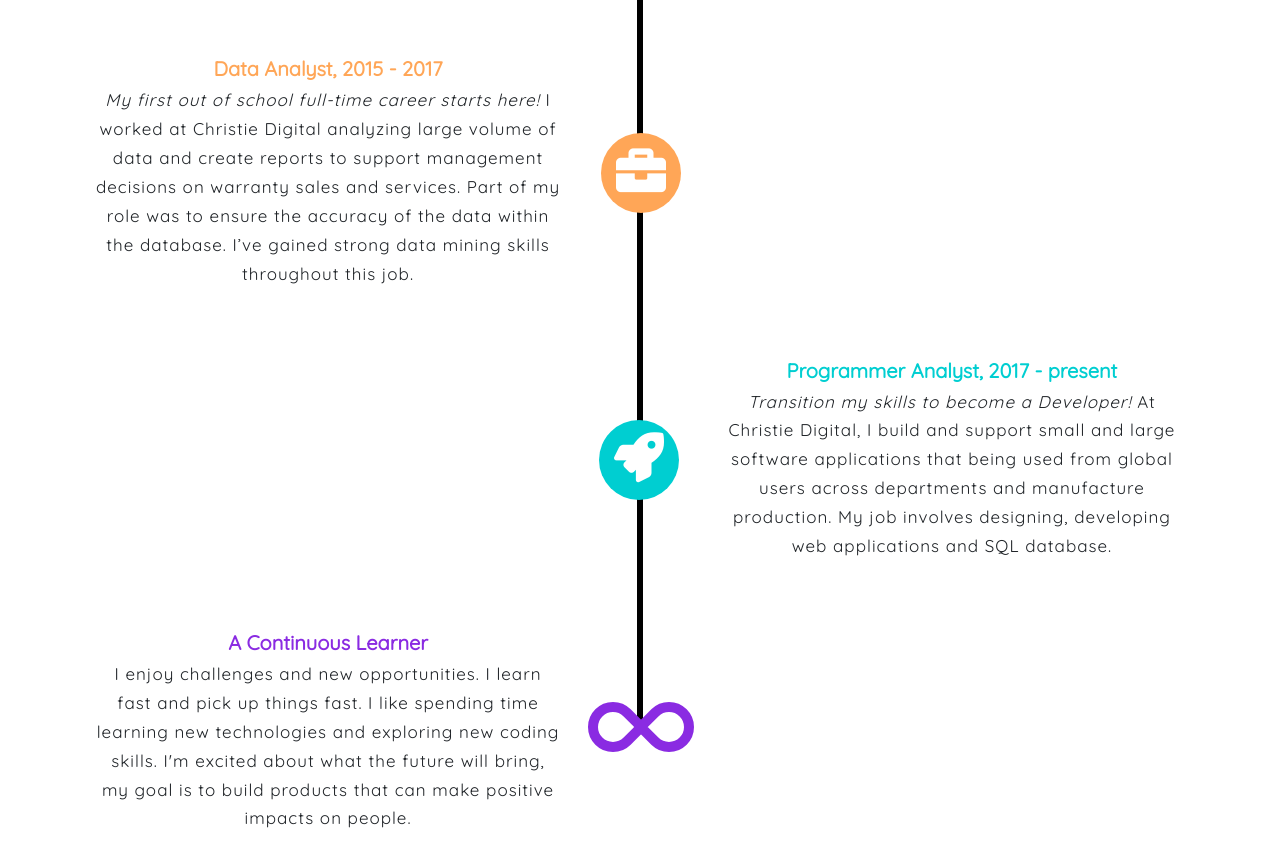
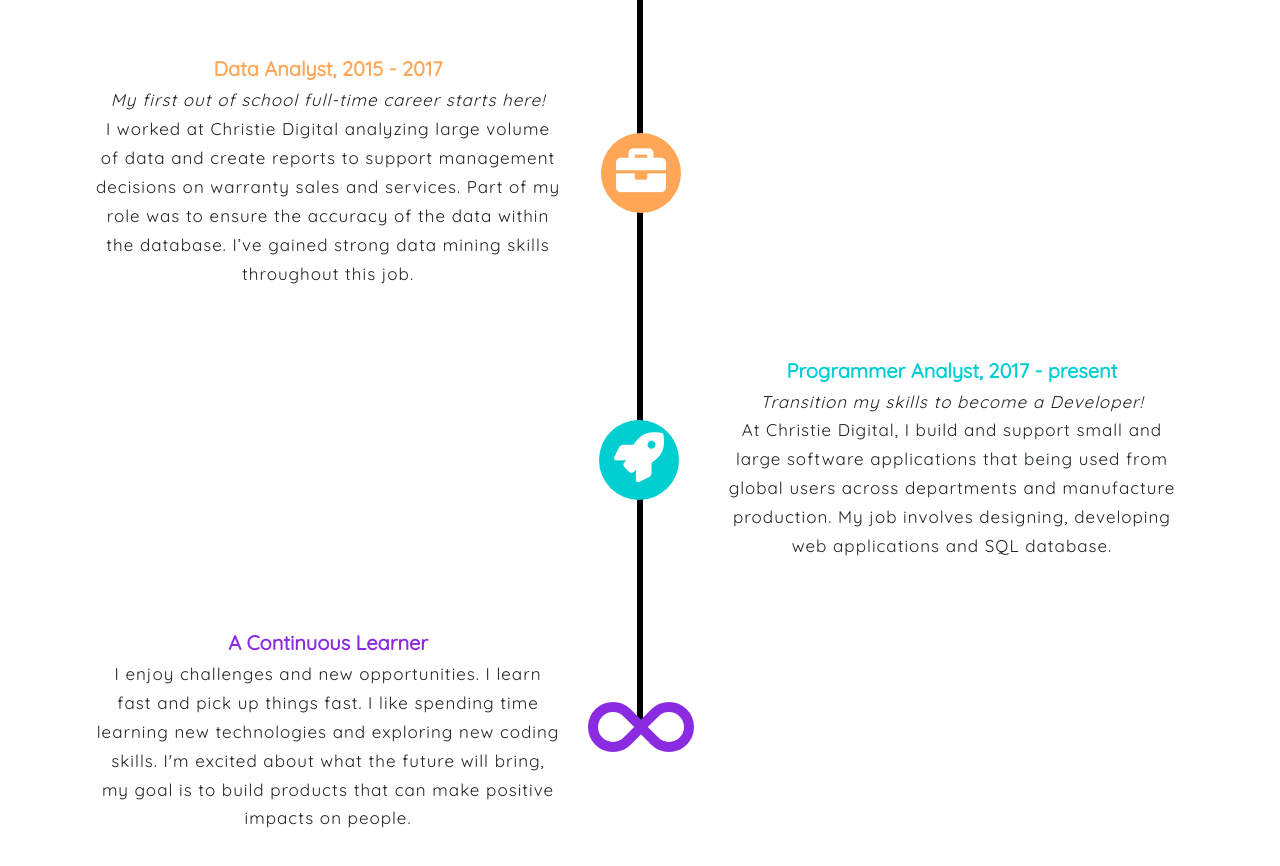
Before and after one commit to tinary/tinary-website-v2, a plain HTML site: page index.html in a window 1280 px wide. Shown: the part 1340-2206 px from the top of the page. Drawn offline with nearby package versions, Linux system fonts and the light colour scheme.

Commit message:
Update index.html

```diff
--- a/index.html
+++ b/index.html
@@ -129,7 +129,8 @@
               </div>
               <div class="inner-content">
                 <h3 class="title">Data Analyst, 2015 - 2017</h3>
-                <p class="description"><i>My first out of school full-time career starts here!</i> I worked at Christie Digital analyzing large volume of data and create reports to support management decisions on warranty sales and services. Part of
+                <p class="description"><i>My first out of school full-time career starts here!</i></p>
+                <p class="description">I worked at Christie Digital analyzing large volume of data and create reports to support management decisions on warranty sales and services. Part of
                   my role was to ensure the accuracy of the data within the database. I’ve gained strong data mining skills throughout this job.</p>
               </div>
             </div>
@@ -140,7 +141,8 @@
               </div>
               <div class="inner-content">
                 <h3 class="title">Programmer Analyst, 2017 - present</h3>
-                <p class="description"><i>Transition my skills to become a Developer!</i> At Christie Digital, I build and support small and large software applications that being used from global users across departments and manufacture production.
+                <p class="description"><i>Transition my skills to become a Developer!</i></p>
+                <p class="description">At Christie Digital, I build and support small and large software applications that being used from global users across departments and manufacture production.
                   My job involves designing, developing web applications and SQL database.</p>
               </div>
             </div>
```
